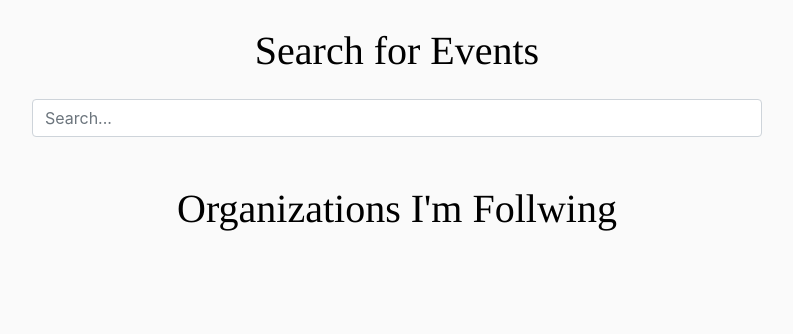
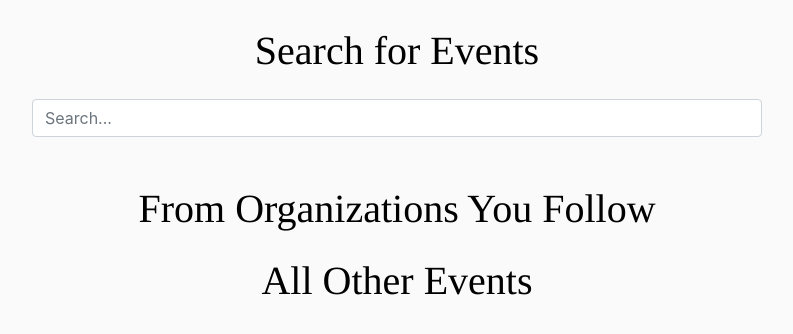
Before and after one commit to moinmir/Tiger-Events, a Flask app: page / in a window 1280 px wide. Shown: the part 141-475 px from the top of the page, without its empty margins (53-846 px from the left). Run offline with Flask 2, Linux system fonts and the light colour scheme; the visitor is signed in with stand-in values (Sample User, id 1); data comes from the database, SQL or seed files in the repository; data that the repository does not hold is empty; some libraries are stand-ins or nearby versions.

Commit message:
homepage displays org events first

```diff
--- a/tigerevents/main/routes.py
+++ b/tigerevents/main/routes.py
@@ -9,11 +9,13 @@ main = Blueprint('main', __name__)
 @main.route("/home")
 @login_required
 def home():
-    page = request.args.get("page", 1, type=int)
-    events = Event.query.order_by(Event.date_posted.desc()).paginate(per_page=5, page=page)
-    myevents = [assoc.event for assoc in current_user.events]
-    # [assoc.event for assoc in Saved.query.filter_by(user_id = current_user.id).all()]
-    return render_template("home.html", events=events, myevents=myevents,  title="Home")
+    myevents = current_user.going_to()
+    org_events = current_user.org_events()
+    all_events = Event.query.all()
+    events = [event for event in all_events if event not in myevents]
+    org_events = [event for event in org_events if event not in myevents]
+    events = [event for event in events if event not in org_events]
+    return render_template("home.html", events=events, org_events=org_events, title="Home")
 
 @main.route("/search")
 def search():
--- a/tigerevents/models.py
+++ b/tigerevents/models.py
@@ -116,6 +116,14 @@ class User(db.Model, UserMixin):
     def get_link(self):
         return os.path.join("tigerevents.herokuapp.com", self.ical_uuid.hex + ".ics")
 
+    def org_events(self):
+        events = []
+        for org in self.following:
+            events.extend(org.events)
+        return events
+
+
+
 
 
 ###############################################################################
--- a/tigerevents/templates/home.html
+++ b/tigerevents/templates/home.html
@@ -16,29 +16,30 @@
     </div>
 </div>
 
-<div class = "row mb-5">
+<div class="row mb-5">
     <div class="col">
-        <input type="text" class="form-control" placeholder="Search..." aria-label="Search" aria-describedby="basic-addon1">
+        <input type="text" class="form-control" placeholder="Search..." aria-label="Search"
+            aria-describedby="basic-addon1">
     </div>
 </div>
 
 <div class="row my-3">
     <div class="col">
         <div style="text-align:center">
-            <h1>Organizations I'm Follwing</h1>
+            <h1>From Organizations You Follow</h1>
         </div>
     </div>
 </div>
-
-{% for event in events.items %}
-{% if event not in myevents %}
+{% for event in org_events %}
 <article class="media content-section">
     <img class="rounded-circle article-img" src="{{ url_for('static', filename='org_pics/default.jpg') }}" alt="">
     <div class="media-body">
         <div class="article-metadata">
             <div>
-                <a class="btn btn-secondary btn-sm mt-1 mb-1" href="{{ url_for('events.save', event_id=event.id) }}">Save</a>
-                <a class="btn btn-secondary btn-sm mt-1 mb-1" href="{{ url_for('events.rsvp', event_id=event.id) }}">Add to Calendar</a>
+                <a class="btn btn-secondary btn-sm mt-1 mb-1"
+                    href="{{ url_for('events.save', event_id=event.id) }}">Save</a>
+                <a class="btn btn-secondary btn-sm mt-1 mb-1" href="{{ url_for('events.rsvp', event_id=event.id) }}">Add
+                    to Calendar</a>
             </div>
             <div>
                 <p>Date: {{event.start_date.strftime("%a, %m/%d/%Y")}}</p>
@@ -46,11 +47,40 @@
                 <p>Location: {{event.location}}</p>
             </div>
         </div>
-        <h2><a class="article-title"
-                href="{{ url_for('events.event', event_id=event.id)}}">{{ event.title }}</a></h2>
+        <h2><a class="article-title" href="{{ url_for('events.event', event_id=event.id)}}">{{ event.title }}</a></h2>
         <p class="article-content">{{ event.description }}</p>
     </div>
 </article>
-{% endif %}
+{% endfor %}
+
+<div class="row my-3">
+    <div class="col">
+        <div style="text-align:center">
+            <h1>All Other Events</h1>
+        </div>
+    </div>
+</div>
+
+{% for event in events%}
+<article class="media content-section">
+    <img class="rounded-circle article-img" src="{{ url_for('static', filename='org_pics/default.jpg') }}" alt="">
+    <div class="media-body">
+        <div class="article-metadata">
+            <div>
+                <a class="btn btn-secondary btn-sm mt-1 mb-1"
+                    href="{{ url_for('events.save', event_id=event.id) }}">Save</a>
+                <a class="btn btn-secondary btn-sm mt-1 mb-1" href="{{ url_for('events.rsvp', event_id=event.id) }}">Add
+                    to Calendar</a>
+            </div>
+            <div>
+                <p>Date: {{event.start_date.strftime("%a, %m/%d/%Y")}}</p>
+                <p>Time: {{event.start_date.strftime("%I:%M%p")}} - {{event.end_date.strftime("%I:%M%p")}}</p>
+                <p>Location: {{event.location}}</p>
+            </div>
+        </div>
+        <h2><a class="article-title" href="{{ url_for('events.event', event_id=event.id)}}">{{ event.title }}</a></h2>
+        <p class="article-content">{{ event.description }}</p>
+    </div>
+</article>
 {% endfor %}
 {% endblock content %}
```
